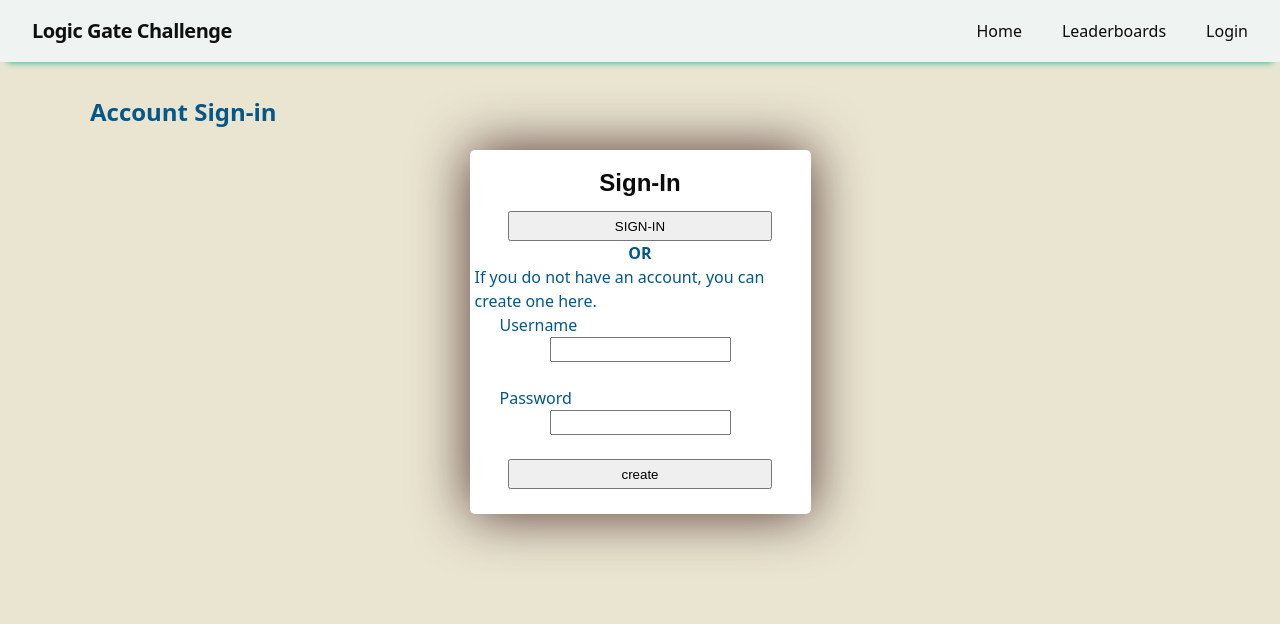
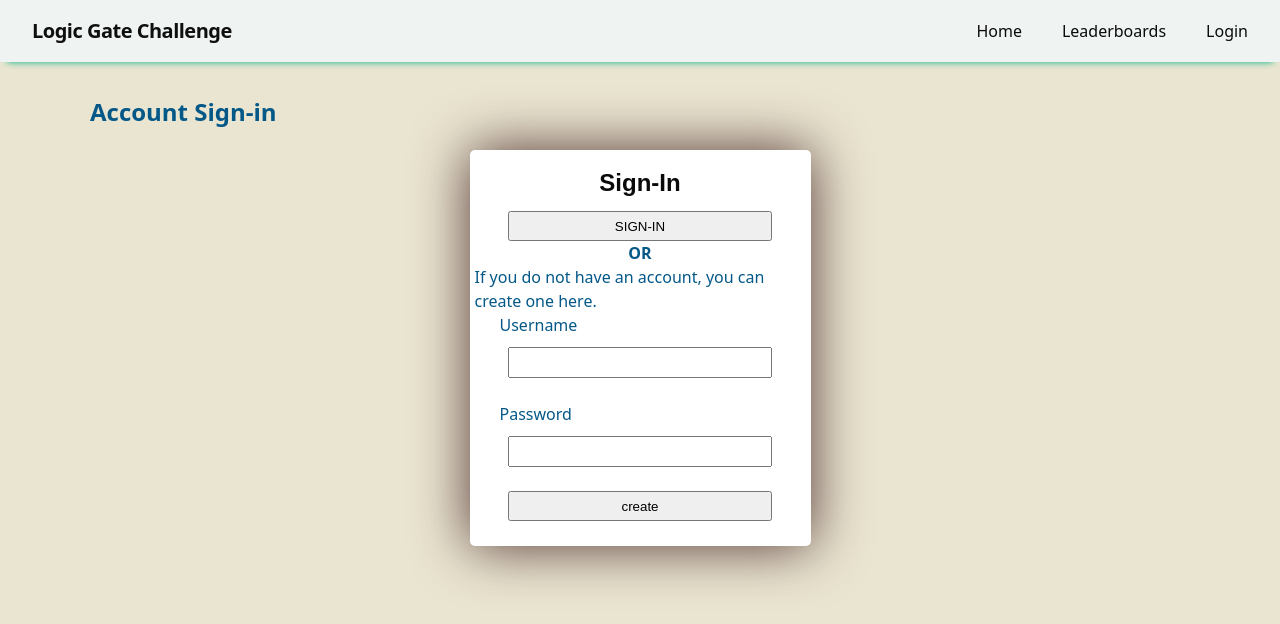
Before and after one commit to amcpc4k-maker/Logic-Gate-Simulator, a React (Vite) app: page /login in a window 1280 px wide. Shown: the top 624 px of the page. Built offline with nearby package versions, Linux system fonts and the light colour scheme.

Commit message:
Update input styles in app.css
Increased input height and added top margin.

```diff
--- a/frontend/src/stylesheets/app.css
+++ b/frontend/src/stylesheets/app.css
@@ -464,9 +464,11 @@ input {
  display: block;
  margin-left: auto;
  margin-right: auto;
+ margin-top: 10px;
  text-align: center;
  align-items: center;
- height: 25px;
+ height: 31px;
+ width: 80%;
 }
 
 
```
